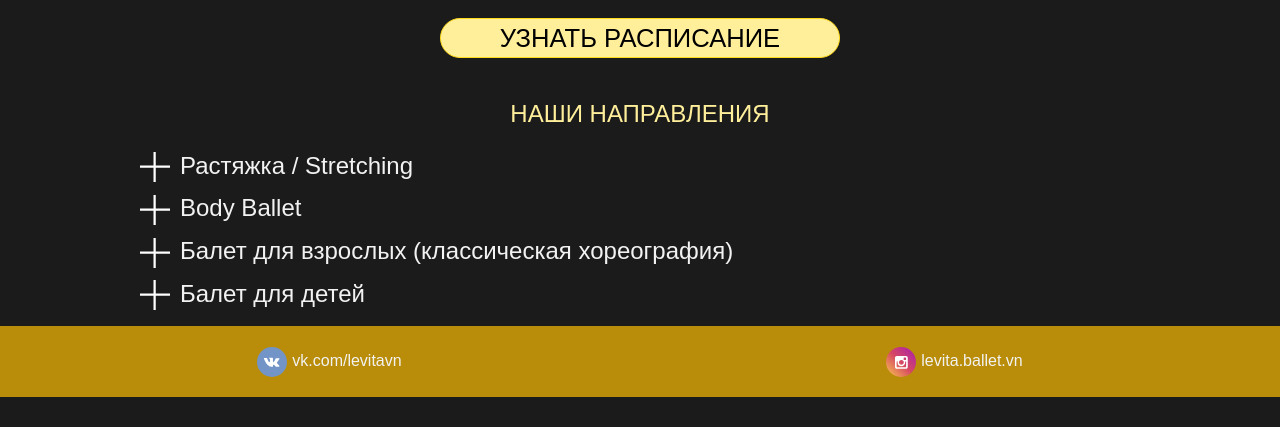
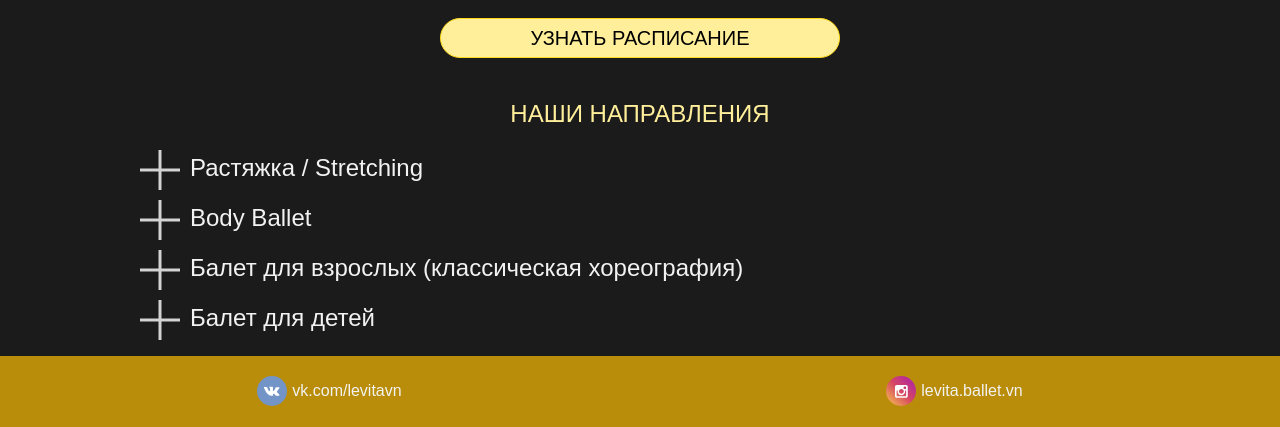
Before and after one commit to Ross-pixel/Levita, a plain HTML site: page index.html in a window 1280 px wide. Shown: the part 1353-1780 px from the top of the page. Before the commit the page ends 1750 px from the top, so only its background shows below. Drawn offline with Linux system fonts and the light colour scheme.

Commit message:
del svg-s and add them to html

```diff
--- a/index.html
+++ b/index.html
@@ -21,7 +21,7 @@
 
 <section>
     <div class="container center">
-        <button>УЗНАТЬ РАСПИСАНИЕ</button>
+        <a href="https://ln4129.listok.online/"><button>УЗНАТЬ РАСПИСАНИЕ</button></a>
     </div>
 </section>
 
@@ -29,11 +29,19 @@
     <h1 class="center">НАШИ НАПРАВЛЕНИЯ</h1>
     <div class="container content">
         <dl>
-            <dt><img src="img/plus.svg">Растяжка / Stretching</dt>
-            <dd>Комплекс упражнений по растяжке мышц и связок, продольный и поперечный шпагат, увеличение подвижности суставов. Индивидуальная работа с каждой ученицей на занятиях в мини группах до 10 человек.
-            </dd>
-            <dt><img src="img/plus.svg">Body Ballet</dt>
-            <dd>Это относительно новое направление фитнеса. Многие движения взяты из классического балета, но упрощены и адаптированы под простых девушек и женщин, стремящихся к стройности и грациозности.
+            <div class="idk">
+            <dt data-dt="1"><svg width="40" height="40">
+                <line x1="0" y1="20" x2="40" y2="20" stroke="lightgray" stroke-width="3"/>
+                <line class="hidden" x1="20" y1="0" x2="20" y2="40" stroke="lightgray" stroke-width="3"/>
+            </svg>Растяжка / Stretching</dt>
+            <dd data-dd="1">Комплекс упражнений по растяжке мышц и связок, продольный и поперечный шпагат, увеличение подвижности суставов. Индивидуальная работа с каждой ученицей на занятиях в мини группах до 10 человек.
+            </dd></div>
+            <div class="idk">
+            <dt data-dt="2"><svg width="40" height="40">
+                <line x1="0" y1="20" x2="40" y2="20" stroke="lightgray" stroke-width="3"/>
+                <line class="hidden" x1="20" y1="0" x2="20" y2="40" stroke="lightgray" stroke-width="3"/>
+            </svg>Body Ballet</dt>
+            <dd data-dd="2">Это относительно новое направление фитнеса. Многие движения взяты из классического балета, но упрощены и адаптированы под простых девушек и женщин, стремящихся к стройности и грациозности.
 
 Занимаясь боди балетом у Вас:
 - придут в тонус и укрепятся все основные группы мышц: мышцы спины, пресса, рук, ног и ягодиц;
@@ -43,9 +51,13 @@
 - улучшится координация, Вы научитесь владеть собственным телом;
 - улучшится осанка и походка;
 - появится отличная растяжка.
-            </dd>
-            <dt><img src="img/plus.svg">Балет для взрослых (классическая хореография)</dt>
-            <dd>Занятия балетом - это отличная возможность подтянуть фигуру, улучшить осанку и стать пластичной и грациозной. В школе балета вы ощутите себя настоящей балериной, почувствуете, витающий в воздухе, дух русского балета и погрузитесь в атмосферу спокойствия и умиротворенности. Занятия в школе хореографии подходят как для начинающих, никогда не стоявших у станка, так и для тех, кто раньше занимался и хочет освежить воспоминания.
+            </dd></div>
+            <div class="idk">
+            <dt data-dt="3"><svg width="40" height="40">
+                <line x1="0" y1="20" x2="40" y2="20" stroke="lightgray" stroke-width="3"/>
+                <line class="hidden" x1="20" y1="0" x2="20" y2="40" stroke="lightgray" stroke-width="3"/>
+            </svg>Балет для взрослых (классическая хореография)</dt>
+            <dd data-dd="3">Занятия балетом - это отличная возможность подтянуть фигуру, улучшить осанку и стать пластичной и грациозной. В школе балета вы ощутите себя настоящей балериной, почувствуете, витающий в воздухе, дух русского балета и погрузитесь в атмосферу спокойствия и умиротворенности. Занятия в школе хореографии подходят как для начинающих, никогда не стоявших у станка, так и для тех, кто раньше занимался и хочет освежить воспоминания.
 
 Занимаясь балетом у Вас:
 - придут в тонус и укрепятся все основные группы мышц: мышцы спины, пресса, рук, ног и ягодиц;
@@ -54,16 +66,20 @@
 - укрепятся суставы;
 - улучшится координация, Вы научитесь владеть собственным телом;
 - улучшится осанка и походка;
-- появится отличная растяжка.</dd>
-            <dt><img src="img/plus.svg">Балет для детей</dt>
-            <dd>Танец для детей — замечательная основа для полноценного развития детского тела. Хореографические упражнения просты, но эффективны: они делают тело гибким и скоординированным, а движения малышек-танцовщиц — пластичными. Занятия балетом под правильное музыкальное сопровождение формируют эстетический вкус ребёнка, развивают чувство такта и ритма, способствуют хорошим манерам. Но, пожалуй, самый главный плюс занятий ранней хореографией — польза для здоровья. Особенно ценят балет родители девочек. Уже после первого года обучения у юных балерин вырабатывается правильная осанка, постановка стопы и способность к растяжке. Уроки хореографии отлично корректируют плоскостопие, сколиоз и сутулость у школьников. А если прийти к станку в более раннем возрасте, то о таких проблемах можно вовсе не думать. Все занятия проходят в увлекательной и непринужденной атмосфере, под присмотром профессиональных педагогов-хореографов.
+- появится отличная растяжка.</dd></div>
+            <div class="idk">
+            <dt data-dt="4"><svg width="40" height="40">
+                <line x1="0" y1="20" x2="40" y2="20" stroke="lightgray" stroke-width="3"/>
+                <line class="hidden" x1="20" y1="0" x2="20" y2="40" stroke="lightgray" stroke-width="3"/>
+            </svg>Балет для детей</dt>
+            <dd data-dd="4">Танец для детей — замечательная основа для полноценного развития детского тела. Хореографические упражнения просты, но эффективны: они делают тело гибким и скоординированным, а движения малышек-танцовщиц — пластичными. Занятия балетом под правильное музыкальное сопровождение формируют эстетический вкус ребёнка, развивают чувство такта и ритма, способствуют хорошим манерам. Но, пожалуй, самый главный плюс занятий ранней хореографией — польза для здоровья. Особенно ценят балет родители девочек. Уже после первого года обучения у юных балерин вырабатывается правильная осанка, постановка стопы и способность к растяжке. Уроки хореографии отлично корректируют плоскостопие, сколиоз и сутулость у школьников. А если прийти к станку в более раннем возрасте, то о таких проблемах можно вовсе не думать. Все занятия проходят в увлекательной и непринужденной атмосфере, под присмотром профессиональных педагогов-хореографов.
 
 Детские группы:
 От 2 до 3 – растяжка, ритмика, игры с имитацией балетных упражнений
 От 3,5 до 5 – растяжка, ритмика в игровой манере с имитацией балетных упражнений
 От 5 до 6 – ритмика и партерная хореография для знакомства тела с балетными упражнениями и формирования правильной осанки
 От 6 до 8 – партерная хореография
-От 9 до 12 – станок, партерная хореография, растяжка.</dd>
+От 9 до 12 – станок, партерная хореография, растяжка.</dd></div>
         </dl>
     </div>
 </section>
--- a/style.css
+++ b/style.css
@@ -1,3 +1,5 @@
+
+
 body {
   position: relative;
   margin: 0;
@@ -21,7 +23,7 @@ button {
   height: 4vw;
   max-width: 400px;
   max-height: 40px;
-  font-max-size: 20px;
+  font-size: min(20px, 2vw);
   margin-top: 20px;
   margin-bottom: 20px;
   transition-duration: 0.2s;
@@ -40,6 +42,25 @@ button:active {
 h1 {
   font-weight: 200;
   color: #FFEF9B;
+}
+
+dl svg {
+  vertical-align: middle;
+  margin-right: 10px;
+  transition-duration: 1s;
+}
+
+.idk:active svg{
+  transform: rotate(180deg);
+  transition-duration: 1s;
+}
+
+.idk:active .hidden{
+  display: none;
+}
+
+.idk:active dd {
+  display: inline;
 }
 
 .lev {
```
Also changed, not shown: img/minus.svg (deleted), img/plus.svg (deleted).
